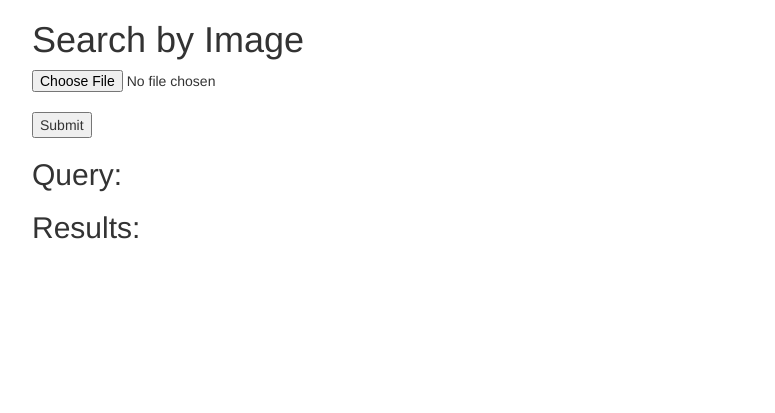
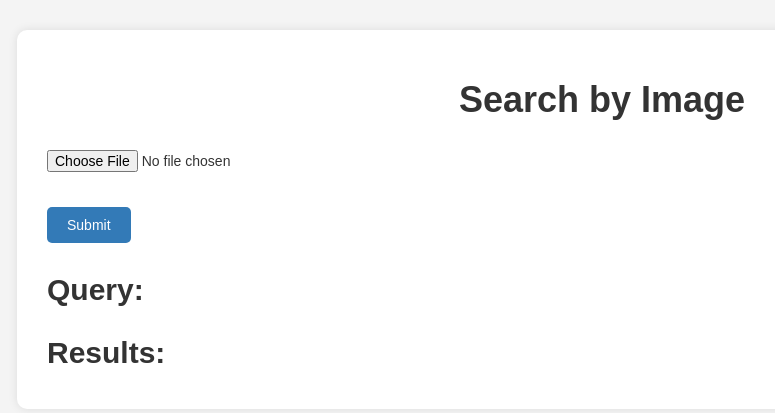
Before and after one commit to Ankitkumar1141/Simple-Image-Search-Engine, a Flask app: page / in a window 1280 px wide. Shown: the top 413 px of the page, without its empty margins (38-813 px from the left). Run offline with Flask 3, Linux system fonts and the light colour scheme; some libraries are stand-ins or nearby versions.

Commit message:
Enhance index.html with CSS
Added custom styles for the page layout and form elements.

```diff
--- a/templates/index.html
+++ b/templates/index.html
@@ -1,6 +1,55 @@
 <!doctype html>
 <html>
-    <head><link rel="stylesheet" href="https://maxcdn.bootstrapcdn.com/bootstrap/3.3.7/css/bootstrap.min.css"></head>
+    <head>
+        <link rel="stylesheet" href="https://maxcdn.bootstrapcdn.com/bootstrap/3.3.7/css/bootstrap.min.css">
+        <style>
+            body {
+                background: #f4f4f4;
+                padding-top: 30px;
+                font-family: Arial, sans-serif;
+            }
+            h1 {
+                text-align: center;
+                font-weight: 700;
+                margin-bottom: 30px;
+            }
+            .container {
+                background: #fff;
+                padding: 30px;
+                border-radius: 10px;
+                box-shadow: 0 0 10px rgba(0,0,0,0.1);
+            }
+            form input[type="file"] {
+                margin-bottom: 15px;
+            }
+            form input[type="submit"] {
+                background: #337ab7;
+                color: #fff;
+                padding: 8px 20px;
+                border: none;
+                border-radius: 5px;
+                cursor: pointer;
+            }
+            form input[type="submit"]:hover {
+                background: #23527c;
+            }
+            h2 {
+                margin-top: 30px;
+                font-weight: 600;
+            }
+            figure {
+                float: left;
+                margin-right: 20px;
+                margin-bottom: 20px;
+                text-align: center;
+            }
+            figcaption {
+                margin-top: 5px;
+                color: #555;
+                font-size: 14px;
+            }
+        </style>
+    </head>
     <body>
         <div class="container">
             <h1>Search by Image</h1>
@@ -14,7 +63,7 @@
             {% endif %}
             <h2>Results:</h2>
             {% for score in scores %}
-            <figure style="float: left; margin-right: 20px; margin-bottom: 20px;">
+            <figure>
                 <img src="{{ score[1] }}" height="200px">
                 <figcaption>{{ score[0] }}</figcaption>
             </figure>
```
